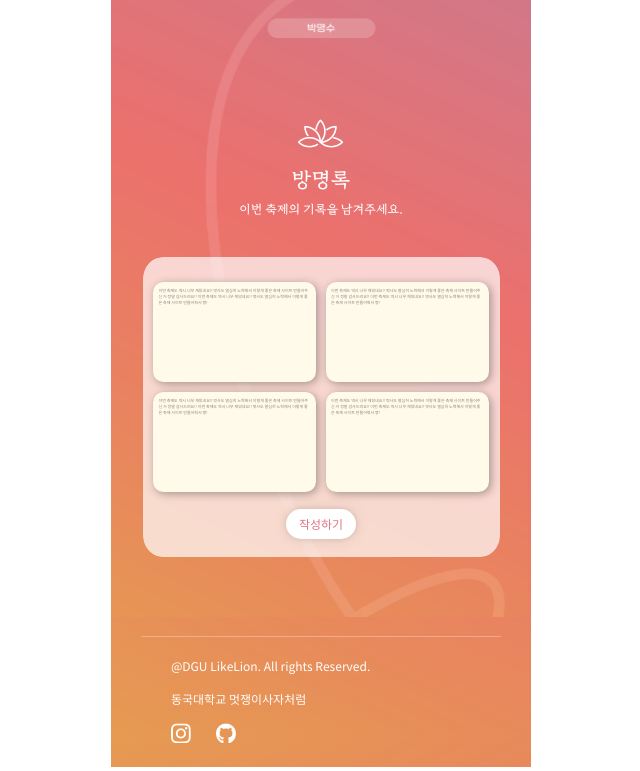
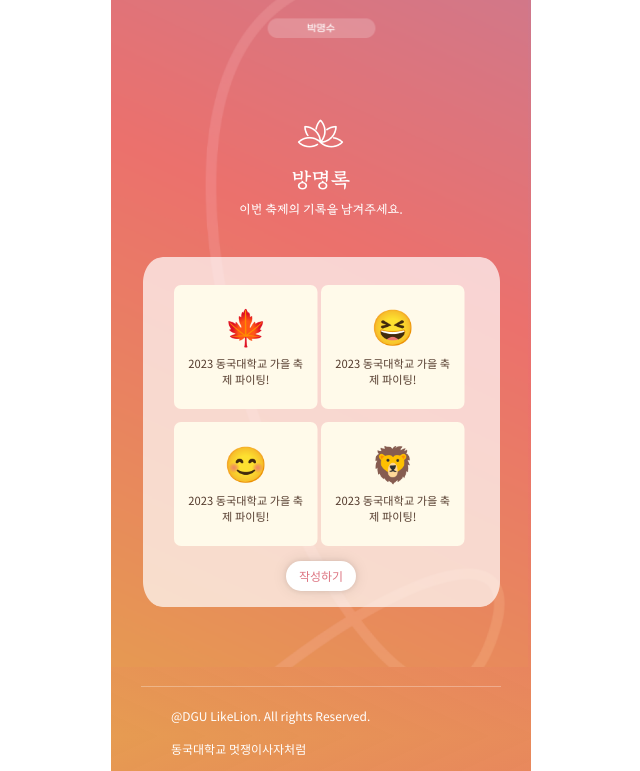
Before and after one commit to ZZZINU/2023_fall_festival_front, a React (Vite) app: page / in a window 1280 px wide. Shown: the part 1991-2762 px from the top of the page, without its empty margins (319-959 px from the left). Built offline with nearby package versions, Linux system fonts and the light colour scheme; no server answers.

Commit message:
:lipstick: 메인페이지 방명록 수정 중, 어바웃페이지 변경

```diff
--- a/src/api/axios.js
+++ b/src/api/axios.js
@@ -1,8 +1,8 @@
 import axios from "axios";
 
 export const API = axios.create({
-  // baseURL: "http://175.45.200.133/",
-  baseURL: "http://127.0.0.1:8000",
+  baseURL: "http://175.45.200.133/",
+  // baseURL: "http://127.0.0.1:8000",
   headers: {
     "Content-Type": "application/json"
   },
--- a/src/components/Main/MainGuestBookCard.jsx
+++ b/src/components/Main/MainGuestBookCard.jsx
@@ -1,13 +1,14 @@
 import React from "react";
 import styled from "styled-components";
+import GuestBookCard from "../common/guestBook/GuestBookCard";
 
 const CardWhole = styled.div`
   position: absolute;
   display: flex;
   justify-content: center;
-  width: 90%;
+  width: 100%;
   flex-direction: column;
-  margin-top: 20px;
+  /* margin-top: 20px; */
 `;
 
 const CardWrapper1 = styled.div`
@@ -16,39 +17,27 @@ const CardWrapper1 = styled.div`
   justify-content: center;
   justify-content: center;
   margin-top: 20px;
+  transform: scale(0.7, 0.7);
 `;
 const CardWrapper2 = styled.div`
   display: flex;
   position: relative;
   justify-content: center;
-`;
-
-const CardContainer = styled.div`
-  width: 43%;
-  height: 100px;
-  background-color: #fffaea;
-  position: relative;
-  margin: 5px;
-  opacity: 100%;
-  border-radius: 10.57px;
-  flex-direction: row;
-  display: flex;
-  box-shadow: 2px 2px 8px rgba(41, 39, 39, 0.4);
-
-  overflow: hidden;
+  transform: scale(0.7, 0.7);
+  top: -50px;
 `;
 
 const CardContent = styled.div`
-  color: #8c847f;
-  font-size: 4px;
-  padding: 5px;
+  /* color: #8c847f;
+  font-size: 8px; */
+  padding-right: 5px;
 `;
 
 const CardBtnContainer = styled.div`
   width: 100%;
   display: flex;
   justify-content: center;
-  margin-top: 12px;
+  margin-top: -70px;
 `;
 
 const CardButton = styled.div`
@@ -70,12 +59,43 @@ const GuestbookCard = () => {
   return (
     <CardWhole>
       <CardWrapper1>
+        <CardContent>
+          <GuestBookCard
+            icon="🍁"
+            content="2023 동국대학교 가을 축제 파이팅!"
+            marginBottom="10px"
+          />
+        </CardContent>
+        <CardContent>
+          <GuestBookCard
+            icon="😆"
+            content="2023 동국대학교 가을 축제 파이팅!"
+            marginBottom="10px"
+          />
+        </CardContent>
+      </CardWrapper1>
+      <CardWrapper2>
+        <CardContent>
+          <GuestBookCard
+            icon="😊"
+            content="2023 동국대학교 가을 축제 파이팅!"
+            marginBottom="10px"
+          />
+        </CardContent>
+        <CardContent>
+          <GuestBookCard
+            icon="🦁"
+            content="2023 동국대학교 가을 축제 파이팅!"
+            marginBottom="10px"
+          />
+        </CardContent>
+      </CardWrapper2>
+      {/* <CardWrapper1>
         <CardContainer>
           <CardContent>
-            이번 축제도 역시 너무 재밌네요!! 멋사도 열심히 노력해서 이렇게 좋은
-            축제 사이트 만들어주신 거 정말 감사드려요!! 이번 축제도 역시 너무
-            재밌네요!! 멋사도 열심히 노력해서 이렇게 좋은 축제 사이트 만들어줘서
-            짱!
+            🥺 이번 축제도 역시 너무 재밌네요!! 멋사도 열심히 노력해서 이렇게
+            좋은 축제 사이트 만들어주신 거 정말 감사드려요!! 다들 멋사 축제
+            사이트와 함께 재미난 축제 즐기시면 좋겠네요 :)
           </CardContent>
         </CardContainer>
         <CardContainer>
@@ -107,7 +127,7 @@ const GuestbookCard = () => {
             짱!
           </CardContent>
         </CardContainer>
-      </CardWrapper2>
+      </CardWrapper2> */}
       <CardBtnContainer>
         <CardButton>작성하기</CardButton>
       </CardBtnContainer>
--- a/src/components/Main/TopBooth.jsx
+++ b/src/components/Main/TopBooth.jsx
@@ -6,7 +6,7 @@ import { API } from "../../api/axios";
 const TopBoothWrapper = styled.div`
   display: flex;
   flex-direction: row;
-  overflow: scroll;
+  overflow-x: scroll;
 `;
 const CardWrapper = styled.div`
   margin: 7px;
--- a/src/components/common/guestBook/GuestBookCard.jsx
+++ b/src/components/common/guestBook/GuestBookCard.jsx
@@ -2,10 +2,12 @@ import React from "react";
 import * as S from "./style";
 
 function GuestBookCard(props) {
+  const { icon, content, marginBottom } = props;
+
   return (
-    <S.GuestBookBox>
-      <S.GeustBookIcon>{props.icon}</S.GeustBookIcon>
-      <S.GeustBookText>{props.content}</S.GeustBookText>
+    <S.GuestBookBox marginBottom={marginBottom}>
+      <S.GeustBookIcon>{icon}</S.GeustBookIcon>
+      <S.GeustBookText>{content}</S.GeustBookText>
     </S.GuestBookBox>
   );
 }
--- a/src/components/common/guestBook/style.jsx
+++ b/src/components/common/guestBook/style.jsx
@@ -7,7 +7,7 @@ export const GuestBookBox = styled.div`
   border-radius: 10px;
   background-color: #fffaea;
   color: ${props => props.theme.colors.fontBrown};
-  margin-bottom: 20px;
+  margin-bottom: ${props => props.marginBottom};
   display: flex;
   flex-direction: column;
   justify-content: center;
--- a/src/pages/about/style.jsx
+++ b/src/pages/about/style.jsx
@@ -20,7 +20,8 @@ export const WithWho = styled.img`
 export const IntroduceText = styled.div`
   font-size: 10px;
   font-family: NotoSans;
-  color: #282828;
+  /* color: #282828; */
+  color: unset;
   margin-top: 45px;
   line-height: 14px;
 `;
--- a/src/pages/guestBook/GuestBook.jsx
+++ b/src/pages/guestBook/GuestBook.jsx
@@ -221,6 +221,7 @@ function GuestBook() {
                   key={index}
                   icon={iconData[item.icon]}
                   content={item.content}
+                  marginBottom="20px"
                 />
               );
             })
@@ -265,6 +266,7 @@ function GuestBook() {
                   key={index}
                   icon={iconData[item.icon]}
                   content={item.content}
+                  marginBottom="20px"
                 />
               );
             })
--- a/src/pages/main/style.jsx
+++ b/src/pages/main/style.jsx
@@ -110,7 +110,7 @@ export const MainGuestWrapper = styled.div`
 export const MainGusetBookBg = styled.img`
   margin-top: 35px;
   width: 85%;
-  height: 300px;
+  height: 350px;
   border-radius: 20px;
   margin: 20px;
 `;
```
Also changed, not shown: public/About/about_be.png, public/About/about_pd.png.
